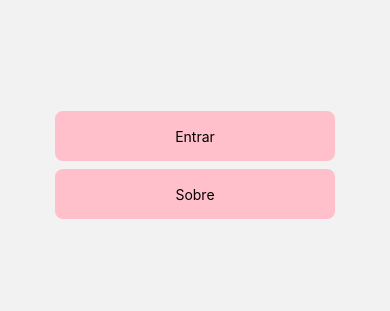
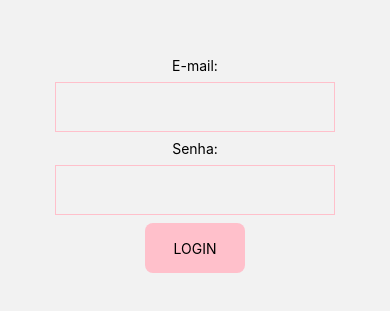
Before and after one commit to MatheusMartinsR/cp, a React Native app: screen /Signin in a window 390 px wide. Before the commit this address had no page. Shown: the part 257-568 px from the top of the page. Built offline with nearby package versions, Linux system fonts and the light colour scheme.

Commit message:
feat: create signin screen

```diff
--- a/src/routes/stack.routes.tsx
+++ b/src/routes/stack.routes.tsx
@@ -6,13 +6,14 @@ import {
 } from "@react-navigation/native-stack";
 import { Home } from "../screens/Home/Home";
 import { About } from "../screens/About/About";
+import { Signin } from "../screens/Signin/signin";
 
 const Stack = createNativeStackNavigator();
 
 export type StackNavigation = {
   Home: undefined;
   About: undefined;
-  Sigin: undefined;
+  Signin: undefined;
   Dashboard: undefined;
 };
 
@@ -38,6 +39,15 @@ export default function StackComponent() {
           }}
           component={About}
         />
+        <Stack.Screen
+          name="Signin"
+          options={{
+            title: "",
+            headerTransparent: true,
+            headerShown: false,
+          }}
+          component={Signin}
+        />
       </Stack.Navigator>
     </NavigationContainer>
   );
--- a/src/screens/Home/Home.tsx
+++ b/src/screens/Home/Home.tsx
@@ -10,10 +10,14 @@ export const Home: React.FC = () => {
     navigation.navigate("About");
   };
 
+  const handleNavigateSignin = () => {
+    navigation.navigate("Signin")
+  }
+
   return (
     <View style={styles.container}>
       <View style={styles.content}>
-        <TouchableOpacity style={styles.button}>
+        <TouchableOpacity style={styles.button} onPress={handleNavigateSignin}>
           <Text>Entrar</Text>
         </TouchableOpacity>
         <TouchableOpacity style={styles.button} onPress={handleNavigateAbout}>
--- /dev/null
+++ b/src/screens/Signin/Signin.tsx
@@ -0,0 +1,68 @@
+import React, { useState } from "react";
+import {
+  Text,
+  View,
+  StyleSheet,
+  TextInput,
+  TouchableOpacity,
+} from "react-native";
+
+export const Signin: React.FC = () => {
+  const [email, setEmail] = useState<string>("");
+  const [password, setPassword] = useState<string>("");
+
+  return (
+    <View style={styles.container}>
+      <View style={styles.content}>
+        <Text>E-mail:</Text>
+        <TextInput
+          value={email}
+          onChangeText={(e) => setEmail(e)}
+          style={styles.input}
+        />
+        <Text>Senha:</Text>
+        <TextInput
+          value={password}
+          onChangeText={(e) => setPassword(e)}
+          style={styles.input}
+        />
+        <TouchableOpacity style={styles.button}>
+          <Text>LOGIN</Text>
+        </TouchableOpacity>
+      </View>
+    </View>
+  );
+};
+
+const styles = StyleSheet.create({
+  container: {
+    width: "100%",
+    height: "100%",
+    display: "flex",
+    alignItems: "center",
+    justifyContent: "center",
+  },
+  content: {
+    display: "flex",
+    alignItems: "center",
+    justifyContent: "center",
+    gap: 8,
+  },
+  input: {
+    width: 280,
+    height: 50,
+    padding: 8,
+    borderStyle: "solid",
+    borderWidth: 1,
+    borderColor: "pink",
+  },
+  button: {
+    width: 100,
+    height: 50,
+    display: "flex",
+    alignItems: "center",
+    justifyContent: "center",
+    backgroundColor: "pink",
+    borderRadius: 8,
+  },
+});
```
